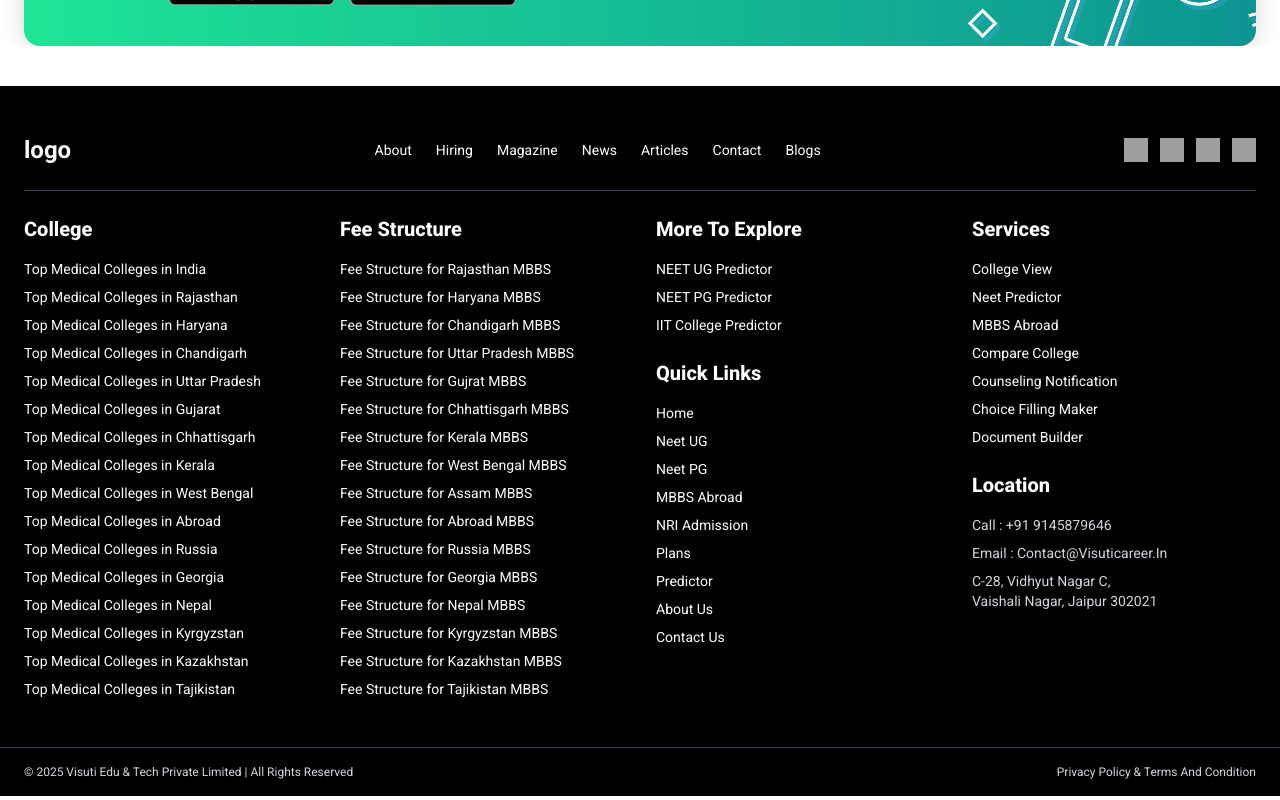
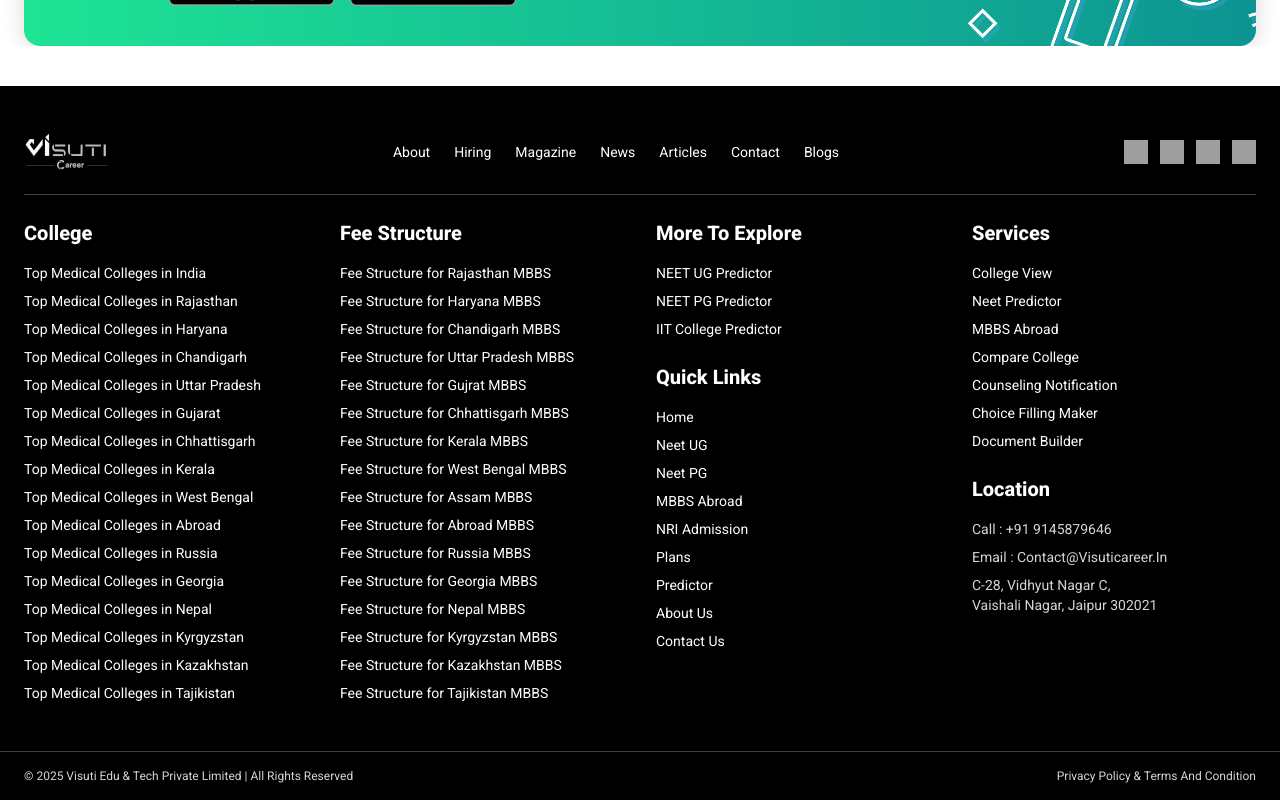
Before and after one commit to shivamgupta039057/visuti-fe, a Next.js app: page / in a window 1280 px wide. Shown: the part 8236-9036 px from the top of the page. Built offline with nearby package versions, Linux system fonts and the light colour scheme; grey boxes are pictures that could not be loaded.

Commit message:
add footer logo

```diff
--- a/components/footer/Footer.jsx
+++ b/components/footer/Footer.jsx
@@ -8,9 +8,9 @@ const Footer = () => {
       {/* Top Section */}
       <div className="flex flex-col md:flex-row justify-between items-center border-b border-gray-700 pb-6">
         {/* Logo */}
-        <div className="text-2xl font-bold text-white">
-          {/* <img src="/Logo.png" alt=""> */}
-          logo
+        <div className="flex items-center gap-2">
+          <img src="/logo-white.png" alt="" />
+          {/* logo */}
         </div>
         {/* Menu */}
         <ul className="flex flex-wrap sm:gap-6 gap-2 text-sm mt-4 md:mt-0">
```
Also changed, not shown: public/logo-white.png (added).
